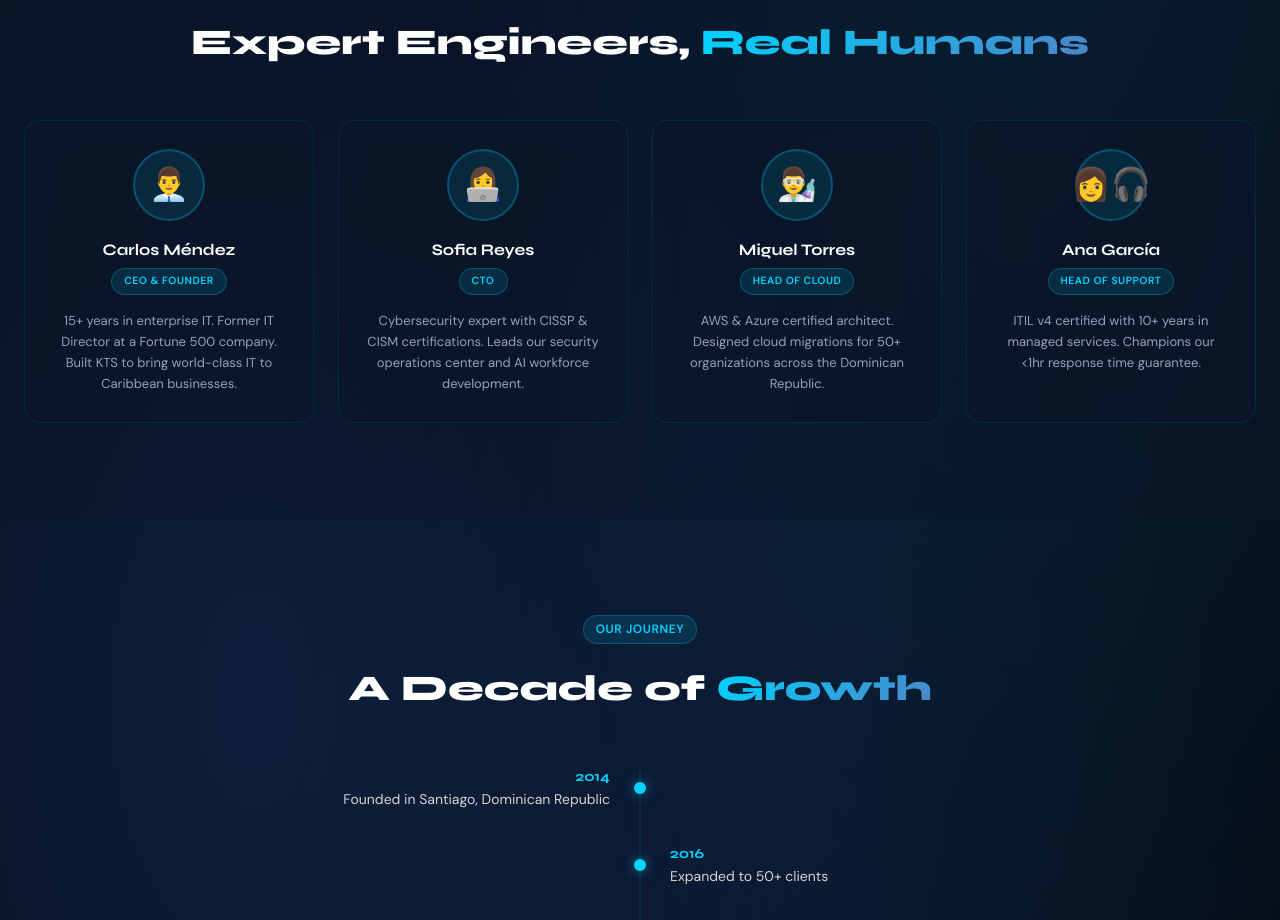
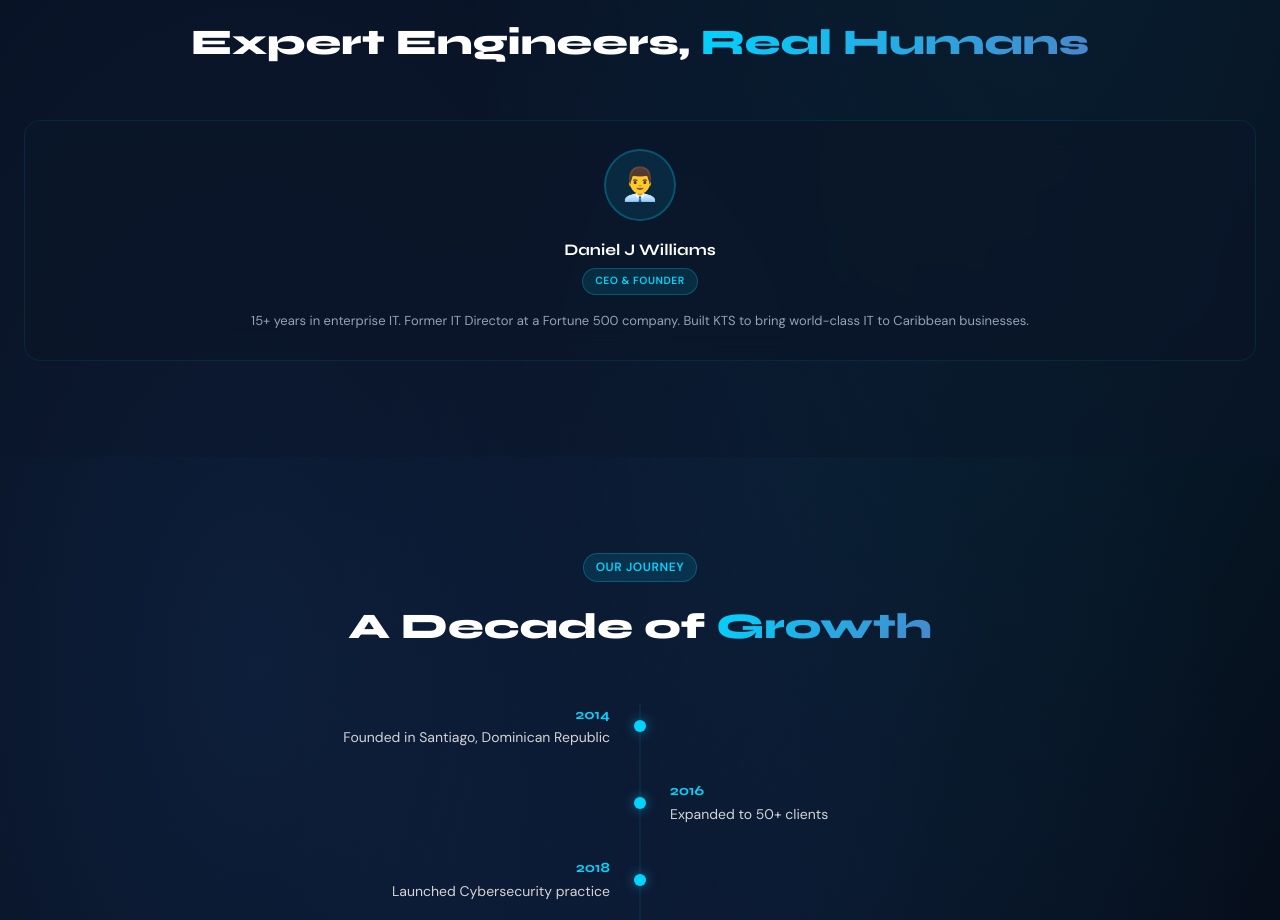
Before and after one commit to kooltechboy/kooltechsolutions, a Next.js app: page /about in a window 1280 px wide. Shown: the part 1155-2075 px from the top of the page. Built offline with nearby package versions, Linux system fonts and the light colour scheme.

Commit message:
content: update team section to only show Daniel J Williams as CEO

```diff
--- a/src/app/about/page.tsx
+++ b/src/app/about/page.tsx
@@ -10,10 +10,7 @@ export const metadata: Metadata = {
 };
 
 const team = [
-  { name: "Carlos Méndez", title: "CEO & Founder", emoji: "👨‍💼", bio: "15+ years in enterprise IT. Former IT Director at a Fortune 500 company. Built KTS to bring world-class IT to Caribbean businesses." },
-  { name: "Sofia Reyes", title: "CTO", emoji: "👩‍💻", bio: "Cybersecurity expert with CISSP & CISM certifications. Leads our security operations center and AI workforce development." },
-  { name: "Miguel Torres", title: "Head of Cloud", emoji: "👨‍🔬", bio: "AWS & Azure certified architect. Designed cloud migrations for 50+ organizations across the Dominican Republic." },
-  { name: "Ana García", title: "Head of Support", emoji: "👩‍🎧", bio: "ITIL v4 certified with 10+ years in managed services. Champions our <1hr response time guarantee." },
+  { name: "Daniel J Williams", title: "CEO & Founder", emoji: "👨‍💼", bio: "15+ years in enterprise IT. Former IT Director at a Fortune 500 company. Built KTS to bring world-class IT to Caribbean businesses." },
 ];
 
 const values = [
```
